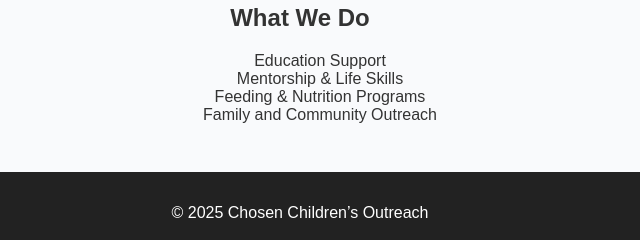
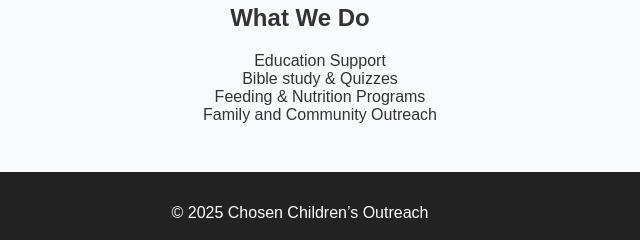
Before and after one commit to balibali-ai/chosen-children-site, a plain HTML site: page programs.html in a window 1280 px wide. Shown: the part 178-418 px from the top of the page, 340-980 px from the left. Drawn offline with Linux system fonts and the light colour scheme.

Commit message:
Update programs.html

```diff
--- a/programs.html
+++ b/programs.html
@@ -22,7 +22,7 @@
     <h2>What We Do</h2>
     <ul>
       <li>Education Support</li>
-      <li>Mentorship & Life Skills</li>
+      <li>Bible study & Quizzes</li>
       <li>Feeding & Nutrition Programs</li>
       <li>Family and Community Outreach</li>
     </ul>
```
